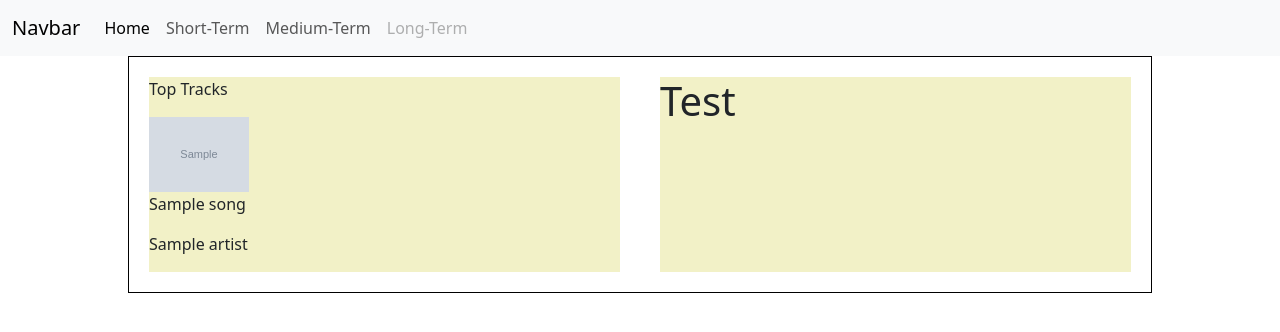
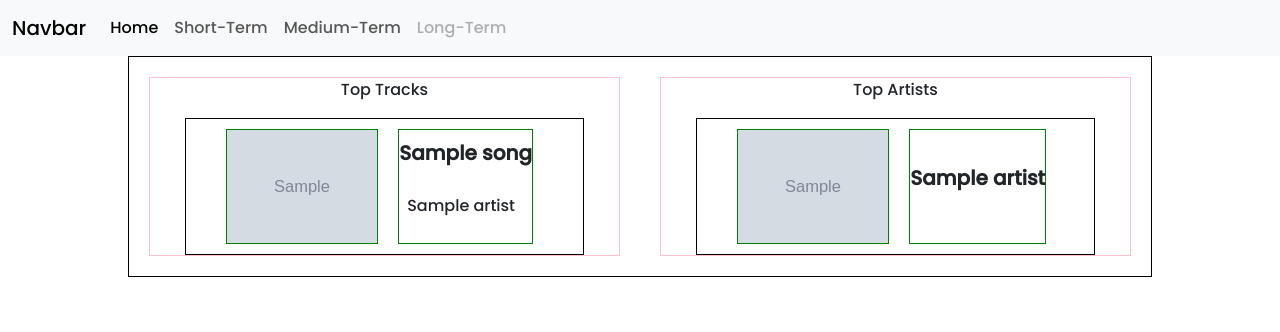
Before and after one commit to diegoalmonds/topspotifystats, a Flask app: template templates/base.html in a window 1280 px wide. Shown: the top 332 px of the page. Run offline with Flask 3, Linux system fonts and the light colour scheme; the template is opened without the code that fills it: most values are stand-ins (such as "Sample title", 1, 10 or a date in 2020); grey boxes marked "Sample" are stand-in pictures; parts of the project's set-up code (start-up, migrations or seed data) failed here and were passed over.

Commit message:
modifying css 1/30

```diff
--- a/main.py
+++ b/main.py
@@ -83,8 +83,9 @@ def populate_album_tracks(request_response):
     return album_tracks
 
 populate_user_top_tracks(spotify.current_user_top_tracks(time_range='short_term', limit=5)['items'])
+populate_user_top_artists(spotify.current_user_top_artists(time_range='short_term', limit=5)['items'])
 print(user_top_tracks[0].album.cover_art[0]['url'])
 
 @app.route('/')
 def home_page():
-    return render_template('base.html', user_top_tracks=user_top_tracks)
+    return render_template('base.html', user_top_tracks=user_top_tracks, user_top_artists=user_top_artists)
--- a/static/style.css
+++ b/static/style.css
@@ -1,3 +1,7 @@
+body {
+    font-family: 'Poppins', serif;
+}
+
 .flex-container {
     margin: auto;
     border: 1px solid black;
@@ -7,11 +11,47 @@
 }
 
 .flex-child {
-    background-color: #f2f1c7;
-    width: 500px;
+    border: 1px solid pink;
+    width: 625px;
     margin: 20px;
 }
 
+.item-container {
+    margin: auto;
+    border: 1px solid black;
+    display: flex;
+    width: 85%;
+    justify-content: left;
+}
+
+.item-image {
+    border: 1px solid green;
+    margin: 10px 20px 10px 40px;
+}
+
+.item-info {
+    display: flex;
+    flex-flow: column;
+    justify-content: center;
+    gap: 10px;
+    border: 1px solid green;
+    margin: 10px 0;
+}
+
 .flex-container img {
-    max-width: 100px;
+    max-width: 150px;
 }
+
+.result-title {
+    text-align: center;
+}
+
+.item-name {
+    font-size: 20px;
+    font-weight: bold;
+}
+
+.track-artists {
+    font-weight: lighter;
+    text-indent: .5em;
+}
--- a/templates/base.html
+++ b/templates/base.html
@@ -3,8 +3,11 @@
     <head>
         <meta charset="utf-8">
         <meta name="viewport" content="width=device-width, initial-scale=1, shrink-to-fit=no">
-        <link href="https://cdn.jsdelivr.net/npm/bootstrap@5.3.2/dist/css/bootstrap.min.css" rel="stylesheet" integrity="sha384-T3c6CoIi6uLrA9TneNEoa7RxnatzjcDSCmG1MXxSR1GAsXEV/Dwwykc2MPK8M2HN" crossorigin="anonymous">
+        <link rel="stylesheet" href="https://cdn.jsdelivr.net/npm/bootstrap@5.3.2/dist/css/bootstrap.min.css" integrity="sha384-T3c6CoIi6uLrA9TneNEoa7RxnatzjcDSCmG1MXxSR1GAsXEV/Dwwykc2MPK8M2HN" crossorigin="anonymous">
         <link rel="stylesheet" type="text/css" href="{{ url_for('static', filename='style.css')}}">
+        <link rel="preconnect" href="https://fonts.googleapis.com">
+        <link rel="preconnect" href="https://fonts.gstatic.com" crossorigin>
+        <link href="https://fonts.googleapis.com/css2?family=Poppins:wght@500&display=swap" rel="stylesheet">
         <title>Top Spotify Stats</title>
     </head>
     <body>
@@ -26,12 +29,14 @@
         </nav>
         <div class="flex-container">
             <div class="flex-child">
-                <p>Top Tracks</p>
+                <p class="result-title">Top Tracks</p>
                 {% for song in user_top_tracks %}
-                    <div class="track">
-                        <img src="{{ song.album.cover_art[0]['url'] }}"/>
-                        <div class="track-info">
-                            <p class="track-name">{{ song.title }}</p>
+                    <div class="item-container">
+                        <div class="item-image">
+                            <img src="{{ song.album.cover_art[0]['url'] }}"/>
+                        </div>
+                        <div class="item-info">
+                            <p class="item-name">{{ song.title }}</p>
                             <p class="track-artists">
                                 {% for artist in song.artists %}
                                     {{ artist.name }}
@@ -42,7 +47,17 @@
                 {% endfor %}
             </div>
             <div class="flex-child">
-                <h1>Test</h1>
+                <p class="result-title">Top Artists</p>
+                {% for artist in user_top_artists %}
+                <div class="item-container">
+                    <div class="item-image">
+                        <img src="{{ artist.images[0]['url'] }}"/>
+                    </div>
+                    <div class="item-info">
+                        <p class="item-name">{{ artist.name }}</p>
+                    </div>
+                </div>
+            {% endfor %}
             </div>
         </div>
         <script src="https://cdn.jsdelivr.net/npm/bootstrap@5.3.2/dist/js/bootstrap.bundle.min.js" integrity="sha384-C6RzsynM9kWDrMNeT87bh95OGNyZPhcTNXj1NW7RuBCsyN/o0jlpcV8Qyq46cDfL" crossorigin="anonymous"></script>
```
